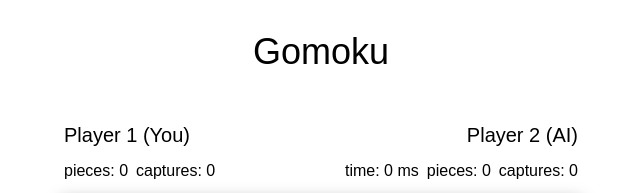
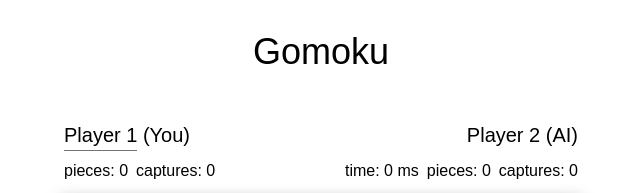
Before and after one commit to trixky/gomoku, a SvelteKit app in the folder client/: page / in a window 1280 px wide. Shown: the top 193 px of the page, without its empty margins (319-959 px from the left). Built offline with nearby package versions, Linux system fonts and the light colour scheme; no server answers.

Commit message:
[Dev] turn: display which player have to play with underline css style

```diff
--- a/client/src/components/goban/top.svelte
+++ b/client/src/components/goban/top.svelte
@@ -1,13 +1,13 @@
 <!-- ========================= SCRIPT -->
 <script lang="ts">
 	import { fade } from 'svelte/transition';
+	import LastMoveStore from '../../stores/last_move';
 	import LoadingStore from '../../stores/loading';
 	import TimeStore from '../../stores/time';
 
 	const fade_parameters = { duration: 250 };
 
 	export let mode_ia: boolean;
-	export let turn: 1 | 2;
 
 	let player_1 = {
 		pieces_nbr: 0,
@@ -24,7 +24,7 @@
 <div class="top-container">
 	<div class="player-container left">
 		<h2>
-			<span> Player 1 </span>
+			<span class:my-turn={$LastMoveStore.player === 2}> Player 1 </span>
 			{#if mode_ia}
 				<span class="opacity-20"> (You) </span>
 			{/if}
@@ -36,7 +36,7 @@
 	</div>
 	<div class="player-container right">
 		<h2>
-			<span> Player 2 </span>
+			<span class:my-turn={$LastMoveStore.player === 1}> Player 2 </span>
 			{#if mode_ia}
 				<span class="opacity-20"> (AI) </span>
 			{/if}
@@ -88,4 +88,12 @@
 	.player-infos > p {
 		@apply flex;
 	}
+
+	h2 > span {
+		@apply transition-all duration-300 border-b-transparent border-b-[1px] pb-1;
+	}
+
+	h2 > .my-turn {
+		@apply border-b-neutral-500;
+	}
 </style>
```
